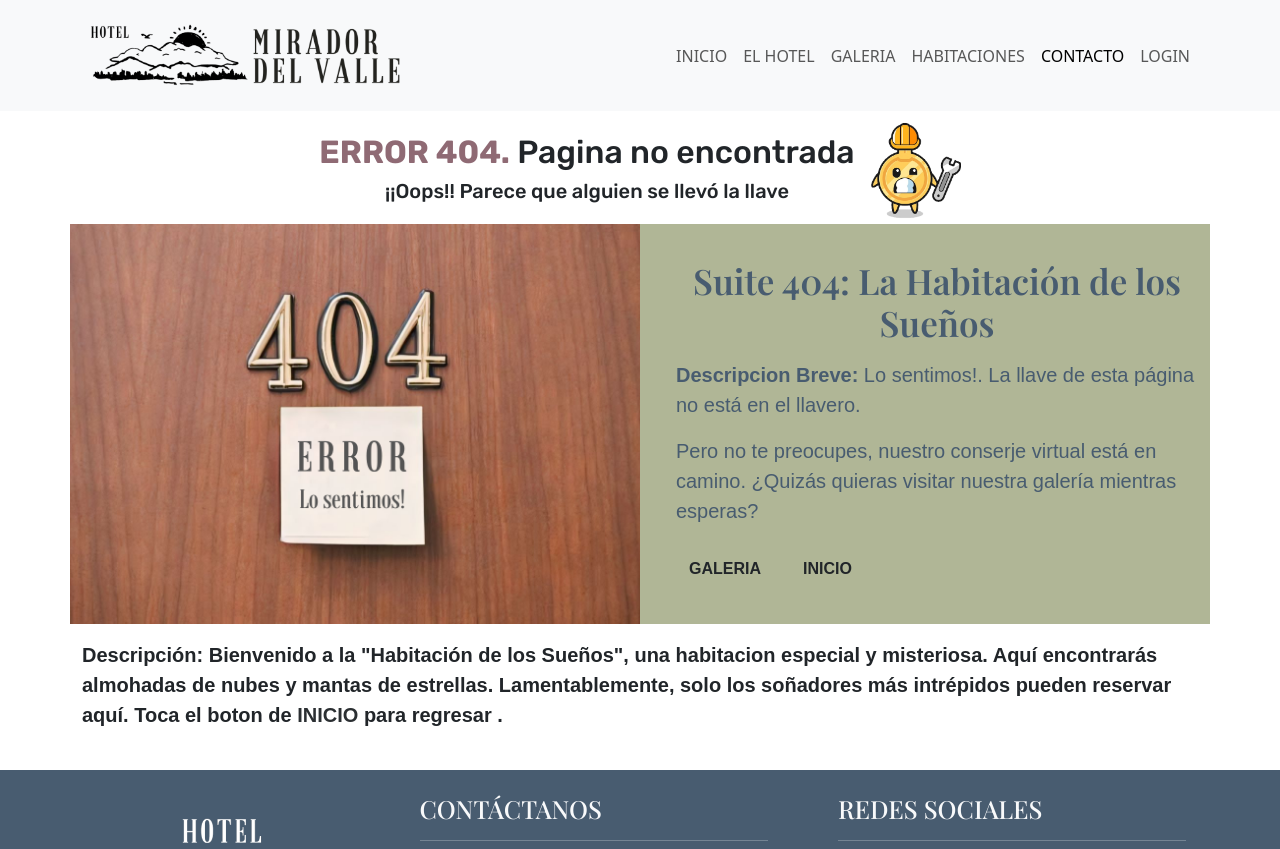
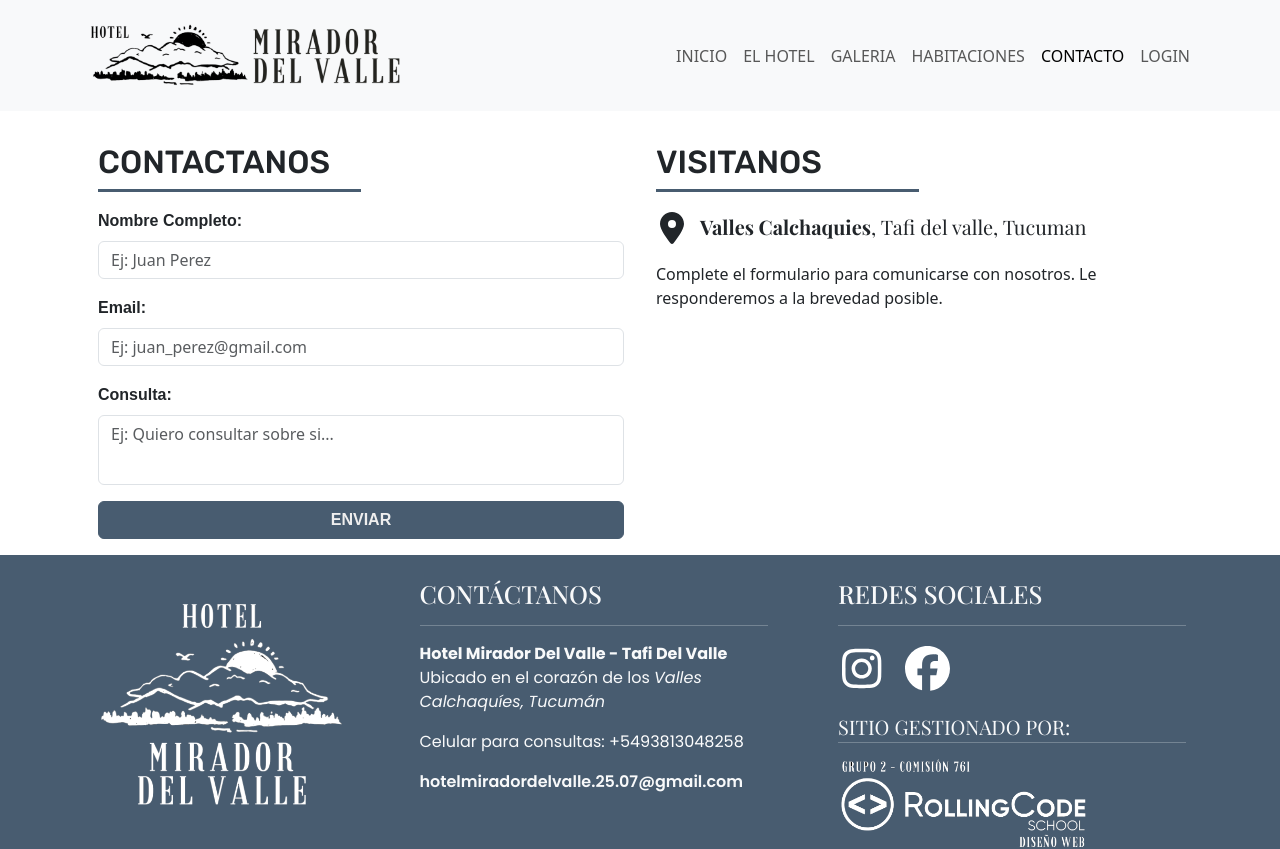
Before and after one commit to lucasecapdevila/hotel-mirador-del-valle, a React (Vite) app: page /contacto in a window 1280 px wide. Shown: the top 849 px of the page. Built offline with nearby package versions, Linux system fonts and the light colour scheme; no server answers; a web font is replaced by a local one.

Commit message:
agregue un formulario para la pagina de contacto

```diff
--- a/db.json
+++ b/db.json
@@ -173,6 +173,11 @@
       "id": "4620",
       "email": "hotelmiradordelvalle.25.07@gmail.com",
       "password": "Grupo2Rolling"
+    },
+    {
+      "id": "78f1",
+      "email": "hotelmiradordelvalle.25.07@gmail.com",
+      "password": "Grupo2Rolling"
     }
   ],
   "reservas": [
--- a/src/App.css
+++ b/src/App.css
@@ -361,6 +361,10 @@ form .btnCrearHabitacion:hover{
   font-family: "Playfair Display", serif;
   font-size: 3.5em;
 }
+#formConsulta{
+  resize: none;
+  height: 70px;
+}
 @media only screen and (max-width: 767px) {
   .tituloPrincipal h1 {
     font-size: 35px;
--- a/src/App.jsx
+++ b/src/App.jsx
@@ -10,6 +10,7 @@ import RutasProtegidas from "./components/routes/RutasProtegidas";
 import RutasAdmin from "./components/routes/RutasAdmin";
 import Login from "./components/pages/Login";
 import Registro from "./components/pages/Registro";
+import Contacto from "./components/pages/Contacto";
 import Reservas from "./components/pages/reservas/Reservas";
 import Galeria from "./components/pages/Galeria";
 import Inicio from "./components/pages/Inicio"; // Importa el componente de inicio
@@ -27,6 +28,7 @@ function App() {
       <Routes>
         <Route exact path="/" element={<Inicio />} /> {/* Ruta para la página de inicio */}
         <Route exact path="/quienesSomos" element={<QuienesSomos />} />
+        <Route exact path="/contacto" element={<Contacto></Contacto>} />
         <Route exact path="/login" element={<Login setUsuarioLogueado={setUsuarioLogueado} />} />
         <Route exact path='/registro' element={<Registro editar={false} titulo='Agrega tu Usuario!!' />} />
         <Route
--- /dev/null
+++ b/src/components/pages/Contacto.jsx
@@ -0,0 +1,133 @@
+import { Container, Form, Button } from "react-bootstrap";
+import { useForm } from "react-hook-form";
+import { FontAwesomeIcon } from "@fortawesome/react-fontawesome";
+import { faLocationDot } from "@fortawesome/free-solid-svg-icons";
+
+const Contacto = () => {
+  const contactoValidacion = (mensajeEnviado) => {
+    console.log(mensajeEnviado);
+  };
+
+  const {
+    register,
+    handleSubmit,
+    formState: { errors },
+  } = useForm();
+
+  return (
+    <>
+      <Container className="mainPage">
+        <section className="d-flex mt-3">
+          <article className="col-lg-6 p-3">
+            <h2 className="titulos">CONTACTANOS</h2>
+            <hr className="mt-0 w-50 border-3 azul solid opacity-100" />
+
+            <Form onSubmit={handleSubmit(contactoValidacion)}>
+              <Form.Group className="mb-3" controlId="userName">
+                <Form.Label className="textos fw-bold">
+                  Nombre Completo:
+                </Form.Label>
+                <Form.Control
+                  type="text"
+                  placeholder="Ej: Juan Perez"
+                  as="textarea"
+                  className="textareaForm"
+                  {...register("nombreCompleto", {
+                    required: "Un Nombre Completo de Usuario es obligatorio.",
+                    minLength: {
+                      value: 4,
+                      message:
+                        "Debe ingresar como mínimo 4 carácteres para un nombre de usuario.",
+                    },
+                    maxLength: {
+                      value: 60,
+                      message:
+                        "Puede ingresar como máximo 60 carácteres para un nombre de usuario.",
+                    },
+                  })}
+                />
+                <Form.Text className="text-danger">
+                  {errors.nombreCompleto?.message}
+                </Form.Text>
+              </Form.Group>
+
+              <Form.Group className="mb-3" controlId="formBasicEmail">
+                <Form.Label className="textos fw-bold">Email:</Form.Label>
+                <Form.Control
+                  type="email"
+                  placeholder="Ej: juan_perez@gmail.com"
+                  {...register("emailContacto", {
+                    required: "El email es obligatorio",
+                    minLength: {
+                      value: 4,
+                      message: "El email debe contener al menos 4 caracteres",
+                    },
+                    maxLength: {
+                      value: 250,
+                      message:
+                        "El email debe contener como máximo 250 caracteres",
+                    },
+                    pattern: {
+                      value: /^[a-zA-Z0-9._-]+@[a-zA-Z0-9.-]+\.[a-zA-Z]{2,6}$/,
+                      message:
+                        "Ingrese una dirección de correo electrónico válida",
+                    },
+                  })}
+                />
+                <Form.Text className="text-danger">
+                  {errors.emailContacto?.message}
+                </Form.Text>
+              </Form.Group>
+
+              <Form.Group className="mb-3" controlId="formConsulta">
+                <Form.Label className="textos fw-bold">Consulta:</Form.Label>
+                <Form.Control
+                  id="formConsulta"
+                  type="text"
+                  placeholder="Ej: Quiero consultar sobre si..."
+                  as="textarea"
+                  {...register("mensajeConsulta", {
+                    required:
+                      "Escribir una consulta para enviar el formulario es obligatorio.",
+                    minLength: {
+                      value: 5,
+                      message: "La consulta debe tener mas de 5 caracteres.",
+                    },
+                    maxLength: {
+                      value: 300,
+                      message: "La consulta puede tener hasta 300 caracteres.",
+                    },
+                  })}
+                />
+                <Form.Text className="text-danger">
+                  {errors.mensajeConsulta?.message}
+                </Form.Text>
+              </Form.Group>
+
+              <Button className="btnLogin w-100 fw-bold textos" type="submit">
+                ENVIAR
+              </Button>
+            </Form>
+          </article>
+
+          <article className="col-lg-6 p-3">
+            <h2 className="titulos">VISITANOS</h2>
+            <hr className="mt-0 w-50 border-3 azul solid opacity-100" />
+            <article className="d-flex p-1">
+              <FontAwesomeIcon icon={faLocationDot} className="fa-2x" />
+              <p className="footerTitulo2 ms-3">
+                <b>Valles Calchaquies</b>, Tafi del valle, Tucuman
+              </p>
+            </article>
+            <p>
+              Complete el formulario para comunicarse con nosotros. Le
+              responderemos a la brevedad posible.
+            </p>
+          </article>
+        </section>
+      </Container>
+    </>
+  );
+};
+
+export default Contacto;
```
